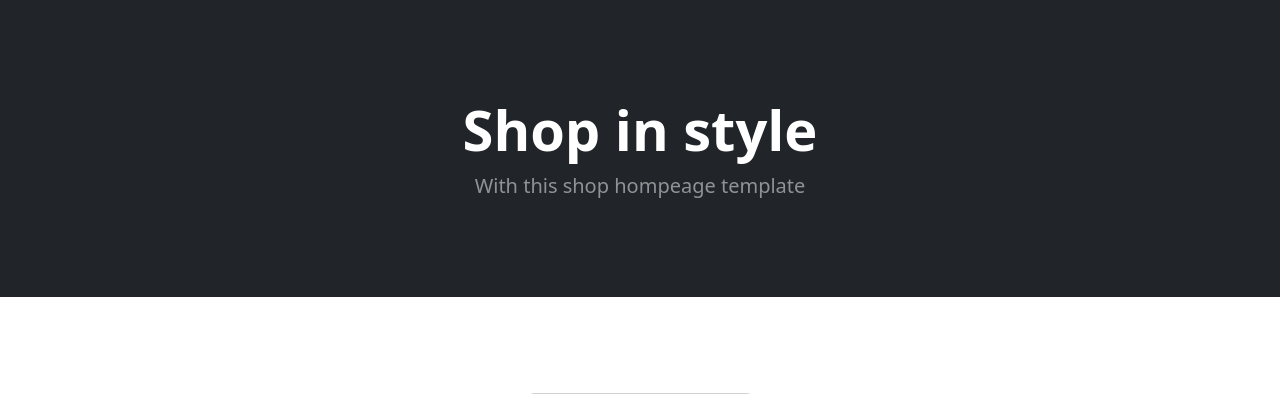
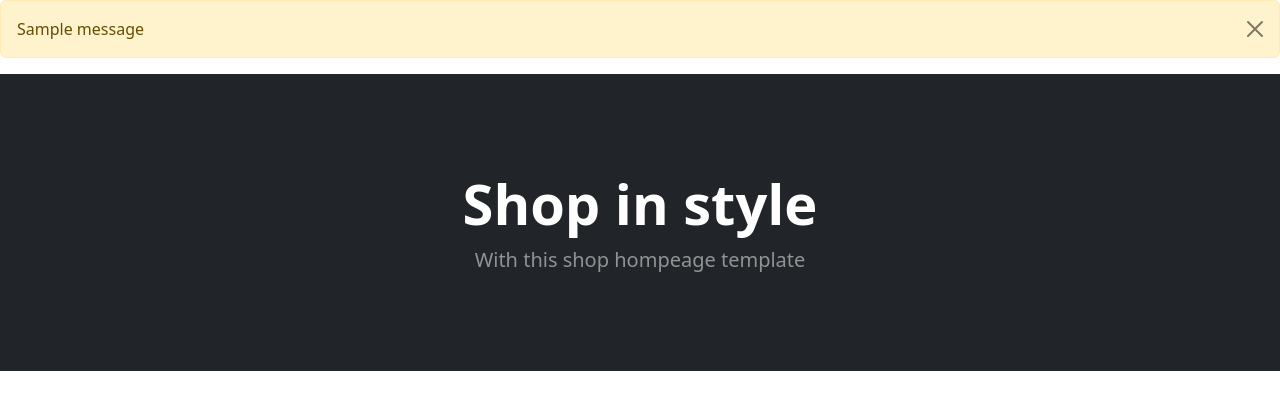
Before and after one commit to vlcp197/django-ecommerce, a Django app: page / in a window 1280 px wide. Shown: the part 56-450 px from the top of the page. Run offline with Django 5.2, Linux system fonts and the light colour scheme; tables that the repository leaves empty hold one stand-in row (values such as "Sample post"); one stand-in notice (Sample message) is shown; some libraries are stand-ins or nearby versions.

Commit message:
Add messages for login and logout

```diff
--- a/store/templates/base.html
+++ b/store/templates/base.html
@@ -1,6 +1,7 @@
 {% load static %}
 <!DOCTYPE html>
 <html lang="en">
+
 <head>
 	<meta charset="utf-8" />
 	<meta name="viewport" content="width=device-width, initial-scale=1, shrink-to-fit=no" />
@@ -16,8 +17,19 @@
 	<script src="https://code.jquery.com/jquery-3.7.1.min.js"
 		integrity="sha256-/JqT3SQfawRcv/BIHPThkBvs0OEvtFFmqPF/lYI/Cxo=" crossorigin="anonymous"></script>
 </head>
+
 <body>
 	{% include "navbar.html" %}
+
+	{% if messages %}
+		{% for message in messages%}
+		<div class="alert alert-warning alert-dismissible fade show" role="alert">
+			{{ message }}
+			<button type="button" class="btn-close" data-bs-dismiss="alert" aria-label="Close"></button>
+		  </div>
+		{% endfor %}
+	{% endif %}
+
 	{%block 'content' %}
 	{%endblock 'content' %}
 	<!-- Footer-->
@@ -27,4 +39,5 @@
 	<!-- Core theme JS-->
 	<script src="{% static 'js/scripts.js' %}"></script>
 </body>
+
 </html>
```
Lines whose indentation alone changed are shown as unchanged.
